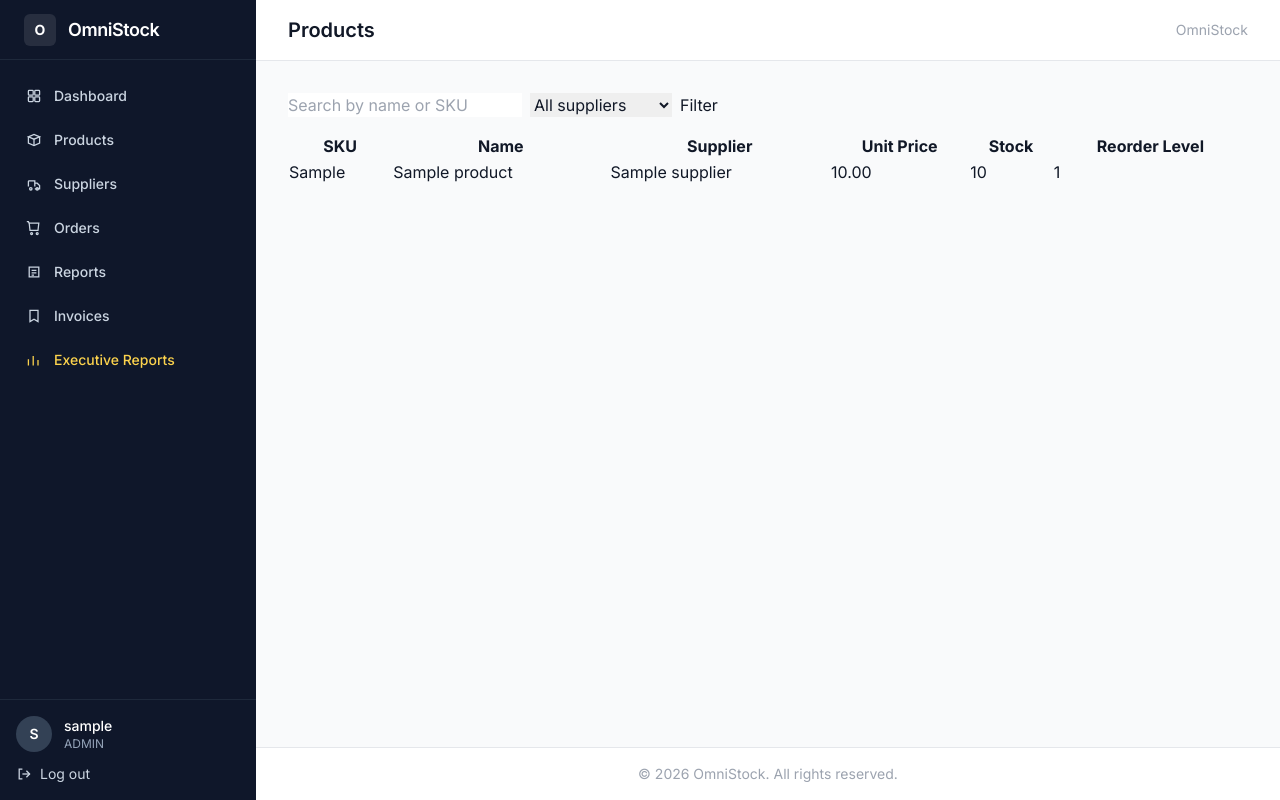
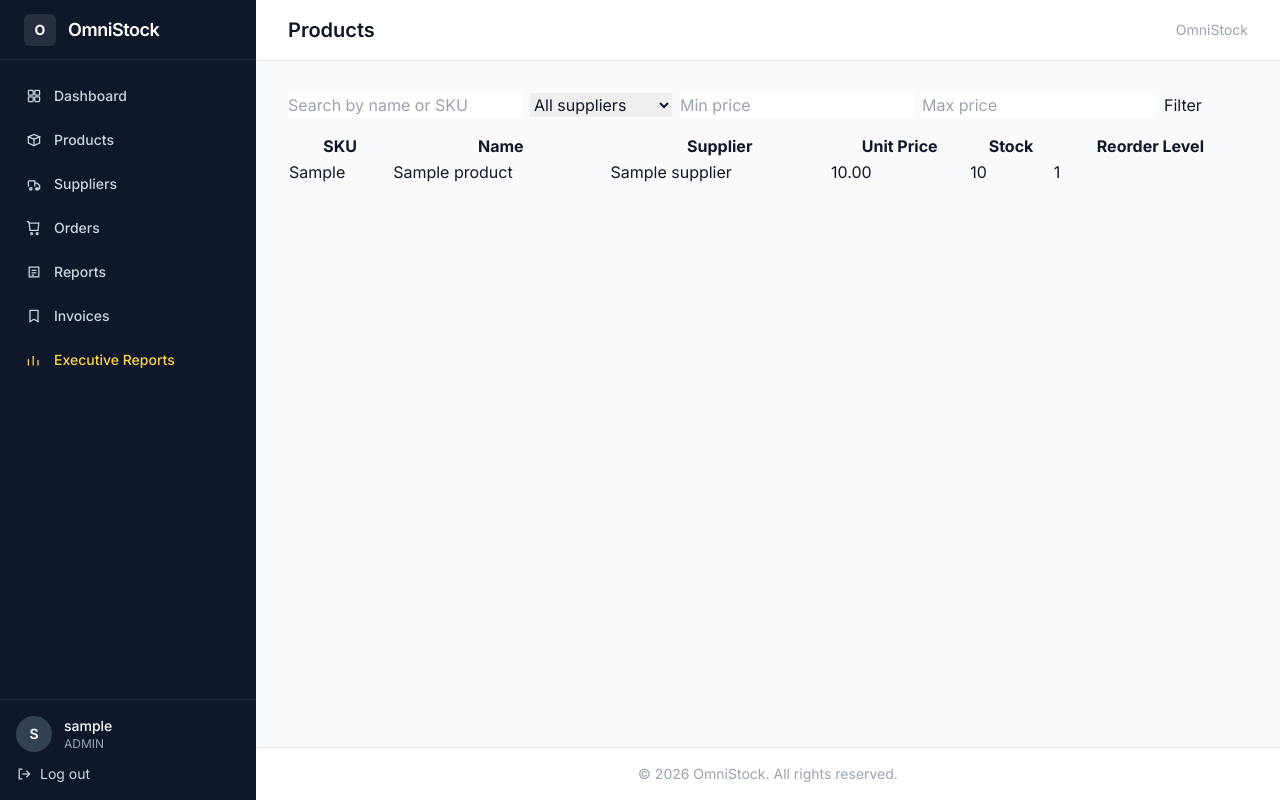
Before and after one commit to AI-with-Coding-2026/Project-A-omnistock, a Django app: page /inventory/products/index/ in a window 1280 px wide. Run offline with Django 5.2, Linux system fonts and the light colour scheme; a user stored in the database is signed in; tables that the repository leaves empty hold one stand-in row (values such as "Sample post"); some libraries are stand-ins or nearby versions.

Commit message:
feat(s2-product-index): add price range filter to product_index

```diff
--- a/inventory/templates/inventory/product_index.html
+++ b/inventory/templates/inventory/product_index.html
@@ -11,6 +11,8 @@
         </option>
         {% endfor %}
     </select>
+    <input type="number" step="0.01" name="min_price" value="{{ min_price }}" placeholder="Min price">
+    <input type="number" step="0.01" name="max_price" value="{{ max_price }}" placeholder="Max price">
     <button type="submit">Filter</button>
 </form>
 <table class="table-auto w-full">
--- a/inventory/views.py
+++ b/inventory/views.py
@@ -23,18 +23,26 @@ def product_list(request):
 def product_index(request):
     q = request.GET.get('q', '')
     supplier_id = request.GET.get('supplier')
+    min_price = request.GET.get('min_price')
+    max_price = request.GET.get('max_price')
     products = Product.objects.all()
     if q:
         products = products.filter(
             Q(name__icontains=q) | Q(sku__icontains=q))
     if supplier_id:
         products = products.filter(supplier_id=supplier_id)
+    if min_price:
+        products = products.filter(unit_price__gte=min_price)
+    if max_price:
+        products = products.filter(unit_price__lte=max_price)
     suppliers = Supplier.objects.all()
     return render(request, 'inventory/product_index.html', {
         'products': products,
         'q': q,
         'suppliers': suppliers,
         'selected_supplier': supplier_id,
+        'min_price': min_price,
+        'max_price': max_price,
     })
 
 @admin_required
```
